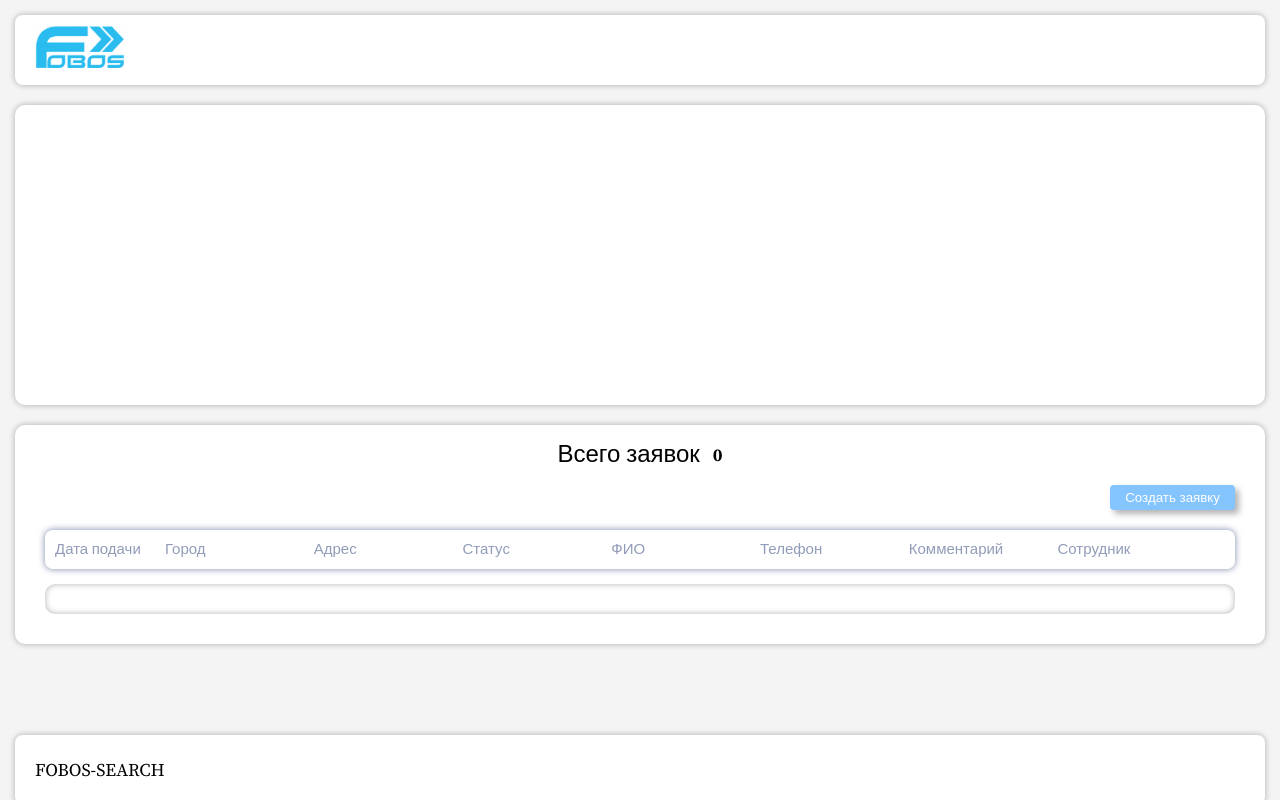
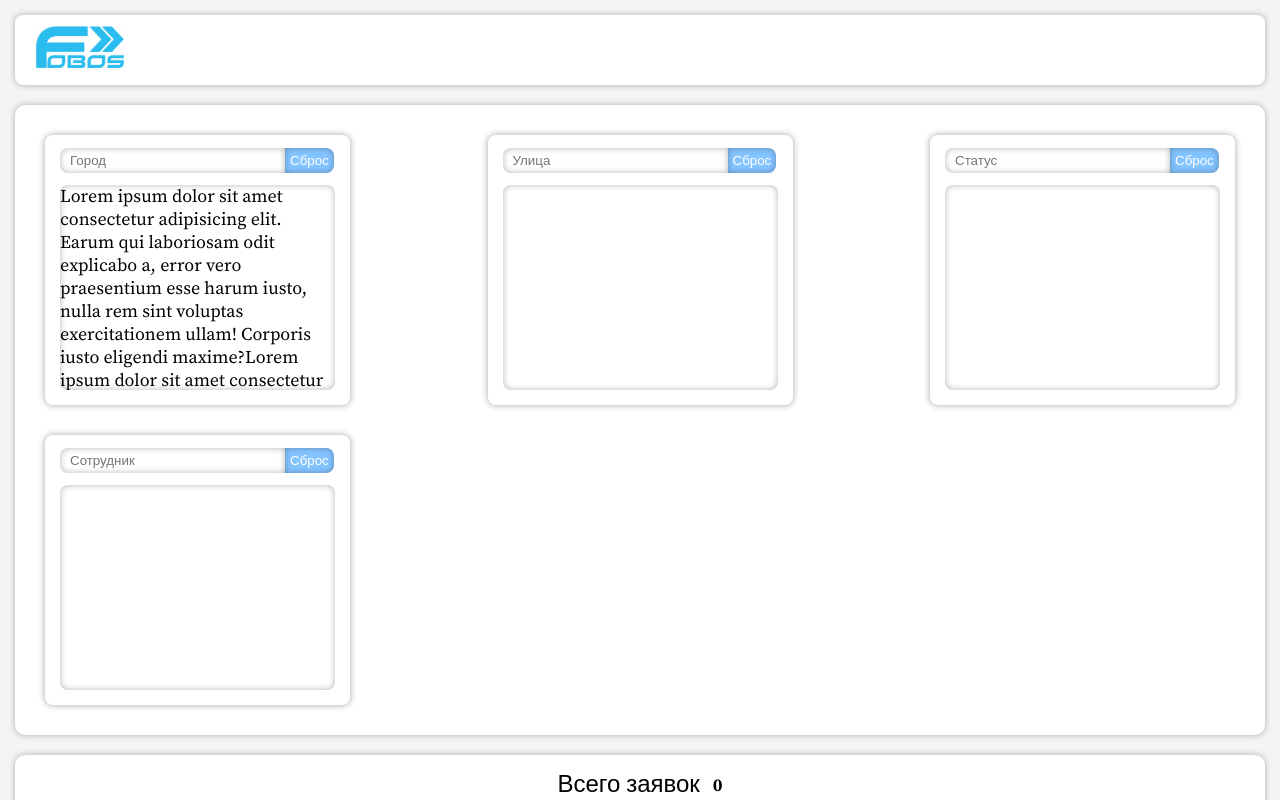
Before and after one commit to iceblackhot/fobos-search, a React (Create React App) app: page / in a window 1280 px wide. Shown: the top 800 px of the page. Built offline with nearby package versions, Linux system fonts and the light colour scheme.

Commit message:
add-custom-scroll+filters

```diff
--- a/src/components/filters/filters.jsx
+++ b/src/components/filters/filters.jsx
@@ -2,5 +2,65 @@ import React from 'react';
 import './filters.scss';
 
 export const Filters = () => {
-  return <div className="search-filters"></div>;
+  return (
+    <div className="search-filters">
+      <div className="search-filters__container">
+        <div className="search-filters__header">
+          <form>
+            <input placeholder="Город" className="search-filters__input" type="text" />
+            <button>Сброс</button>
+          </form>
+        </div>
+        <div className="search-filters__viewport">
+          <p>
+            Lorem ipsum dolor sit amet consectetur adipisicing elit. Earum qui laboriosam odit
+            explicabo a, error vero praesentium esse harum iusto, nulla rem sint voluptas
+            exercitationem ullam! Corporis iusto eligendi maxime?Lorem ipsum dolor sit amet
+            consectetur adipisicing elit. Earum qui laboriosam odit explicabo a, error vero
+            praesentium esse harum iusto, nulla rem sint voluptas exercitationem ullam! Corporis
+            iusto eligendi maxime?Lorem ipsum dolor sit amet consectetur adipisicing elit. Earum qui
+            laboriosam odit explicabo a, error vero praesentium esse harum iusto, nulla rem sint
+            voluptas exercitationem ullam! Corporis iusto eligendi maxime?Lorem ipsum dolor sit amet
+            consectetur adipisicing elit. Earum qui laboriosam odit explicabo a, error vero
+            praesentium esse harum iusto, nulla rem sint voluptas exercitationem ullam! Corporis
+            iusto eligendi maxime?Lorem ipsum dolor sit amet consectetur adipisicing elit. Earum qui
+            laboriosam odit explicabo a, error vero praesentium esse harum iusto, nulla rem sint
+            voluptas exercitationem ullam! Corporis iusto eligendi maxime?Lorem ipsum dolor sit amet
+            consectetur adipisicing elit. Earum qui laboriosam odit explicabo a, error vero
+            praesentium esse harum iusto, nulla rem sint voluptas exercitationem ullam! Corporis
+            iusto eligendi maxime?Lorem ipsum dolor sit amet consectetur adipisicing elit. Earum qui
+            laboriosam odit explicabo a, error vero praesentium esse harum iusto, nulla rem sint
+            voluptas exercitationem ullam! Corporis iusto eligendi maxime?
+          </p>
+        </div>
+      </div>
+      <div className="search-filters__container">
+        <div className="search-filters__header">
+          <form>
+            <input placeholder="Улица" className="search-filters__input" type="text" />
+            <button>Сброс</button>
+          </form>
+        </div>
+        <div className="search-filters__viewport"></div>
+      </div>
+      <div className="search-filters__container">
+        <div className="search-filters__header">
+          <form>
+            <input placeholder="Статус" className="search-filters__input" type="text" />
+            <button>Сброс</button>
+          </form>
+        </div>
+        <div className="search-filters__viewport"></div>
+      </div>
+      <div className="search-filters__container">
+        <div className="search-filters__header">
+          <form>
+            <input placeholder="Сотрудник" className="search-filters__input" type="text" />
+            <button>Сброс</button>
+          </form>
+        </div>
+        <div className="search-filters__viewport"></div>
+      </div>
+    </div>
+  );
 };
--- a/src/components/filters/filters.scss
+++ b/src/components/filters/filters.scss
@@ -2,12 +2,85 @@
 
 .search-filters {
   display: flex;
-  flex-direction: column;
+  align-items: center;
+  justify-content: space-between;
+  flex-wrap: wrap;
   width: 100%;
   min-height: 300px;
-  padding: 15px 30px 30px;
+  padding: 30px;
+  gap: 30px;
   margin-bottom: 20px;
   border-radius: 10px;
   background: white;
   box-shadow: 0 0 6px rgba(0, 0, 0, 0.3);
+
+  &__container {
+    display: flex;
+    flex-direction: column;
+    height: 270px;
+    width: 305px;
+    padding: 15px;
+    box-shadow: 0 0 5pt 0.5pt rgba(0, 0, 0, 0.3);
+    border-radius: 8px;
+  }
+
+  &__header {
+    display: flex;
+    align-items: center;
+    width: 100%;
+    height: 20px;
+    margin-bottom: 15px;
+
+    & input,
+    button {
+      padding: 5px;
+      outline: none;
+      border: none;
+      border-radius: $midRadius 0 0 $midRadius;
+      box-shadow: inset 0 0 6px rgba(0, 0, 0, 0.3);
+    }
+
+    & input {
+      width: 225px;
+      padding-left: 10px;
+    }
+
+    & button {
+      border-radius: 0 $midRadius $midRadius 0;
+      cursor: pointer;
+      background: $lightFobos;
+      color: $white;
+      transition: 0.3s;
+
+      &:hover {
+        background: #5db0fd;
+      }
+    }
+  }
+
+  &__viewport {
+    width: 100%;
+    height: 205px;
+    border-radius: $midRadius;
+    box-shadow: inset 0 0 6px rgba(0, 0, 0, 0.3);
+    overflow-y: scroll;
+  }
+
+  //Custom scroll
+  &__viewport::-webkit-scrollbar {
+    width: 12px;
+    background-color: #f5f5f5;
+  }
+
+  &__viewport::-webkit-scrollbar-thumb {
+    border-radius: 10px;
+    -webkit-box-shadow: inset 0 0 6px rgba(0, 0, 0, 0.3);
+    background-color: $lightFobos;
+  }
+
+  &__viewport::-webkit-scrollbar-track {
+    -webkit-box-shadow: inset 0 0 6px rgba(0, 0, 0, 0.3);
+    border-radius: 10px;
+    background-color: #f5f5f5;
+  }
 }
--- a/src/components/scss/_global.scss
+++ b/src/components/scss/_global.scss
@@ -8,6 +8,24 @@ html {
   height: 100%;
   scroll-behavior: smooth;
   background: $lightGrey;
+}
+
+//Custom scroll
+html::-webkit-scrollbar {
+  width: 12px;
+  background-color: #f5f5f5;
+}
+
+html::-webkit-scrollbar-thumb {
+  border-radius: 10px;
+  -webkit-box-shadow: inset 0 0 6px rgba(0, 0, 0, 0.3);
+  background-color: $lightFobos;
+}
+
+html::-webkit-scrollbar-track {
+  -webkit-box-shadow: inset 0 0 6px rgba(0, 0, 0, 0.3);
+  border-radius: 10px;
+  background-color: #f5f5f5;
 }
 
 body {
```
